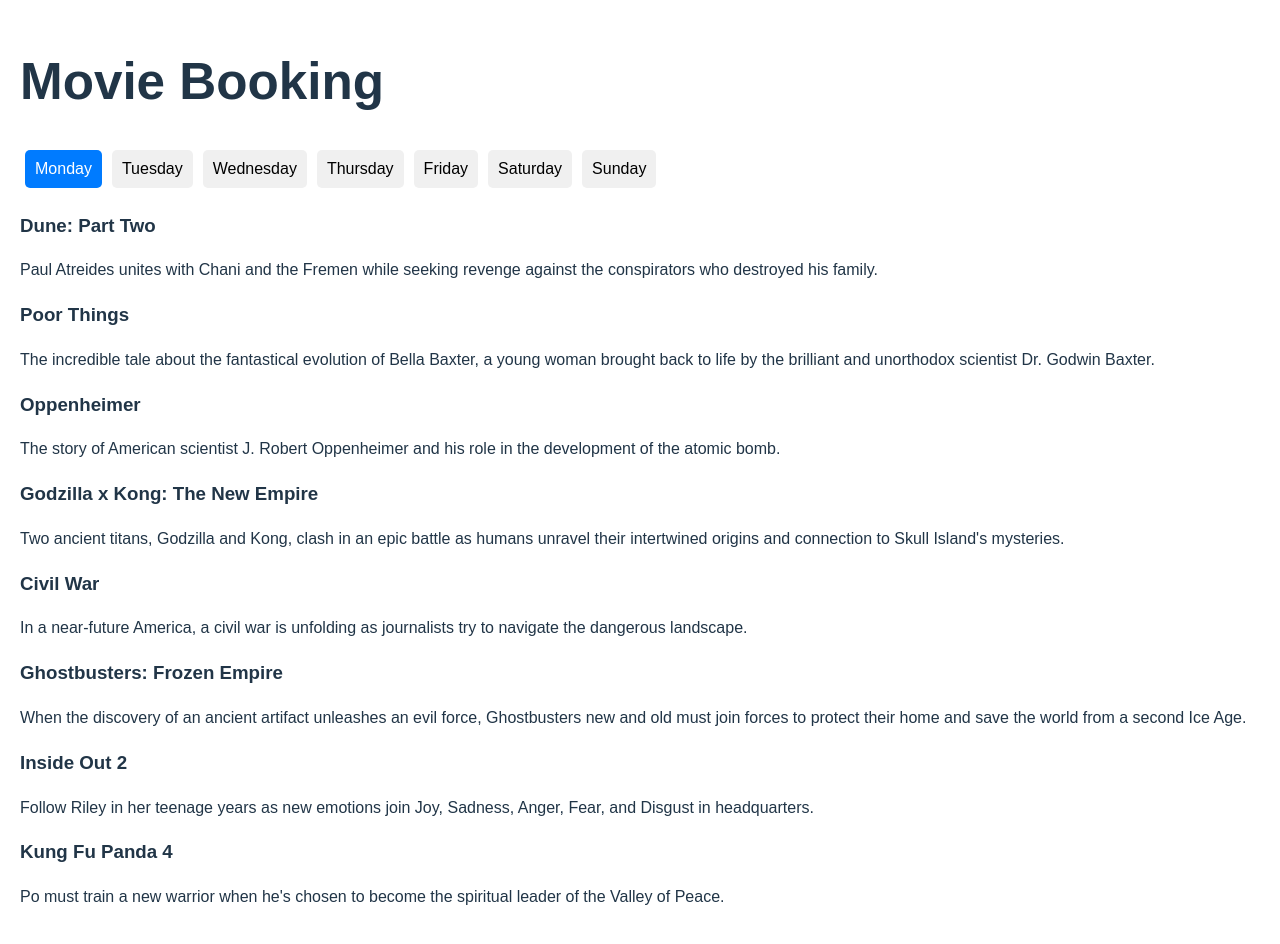
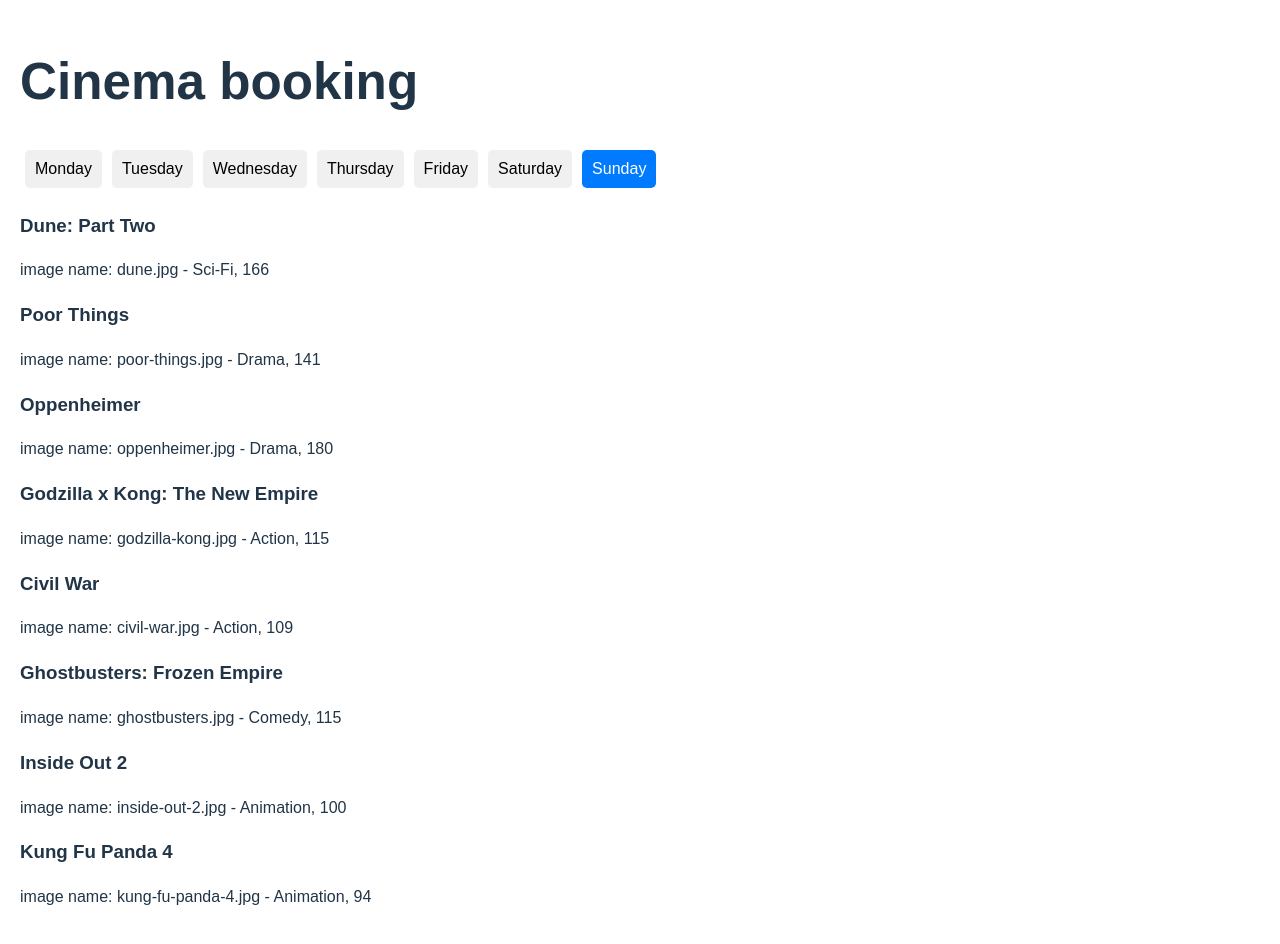
Before and after one commit to zsenu/kliensoldali_webprog_1, a React (Vite) app in the folder tikera-starter-main/: page / in a window 1280 px wide. Built offline with nearby package versions, Linux system fonts and the light colour scheme.

Commit message:
set default day as today

```diff
--- a/tikera-starter-main/src/App.jsx
+++ b/tikera-starter-main/src/App.jsx
@@ -3,9 +3,11 @@
 import MovieList from "./components/MovieList";
 import moviesData from "./assets/movies.json";
 
-function App()
-{
-    const [selectedDay, setSelectedDay] = useState("Monday");
+const App = () => {
+
+    const daysShifted = ["Sunday", "Monday", "Tuesday", "Wednesday", "Thursday", "Friday", "Saturday"];
+
+    const [selectedDay, setSelectedDay] = useState(daysShifted[new Date().getDay()]);
     const [movies, setMovies] = useState([]);
 
     useEffect(() => {
@@ -14,7 +16,7 @@
 
     return(
         <div style={{ padding: "20px", fontFamily: "Arial, sans-serif" }}>
-            <h1>Movie Booking</h1>
+            <h1>Cinema booking</h1>
             <DaySelector selectedDay = {selectedDay} onDayChange = {setSelectedDay} />
             <MovieList movies = {movies} selectedDay = {selectedDay} />
         </div>
--- a/tikera-starter-main/src/components/MovieList.jsx
+++ b/tikera-starter-main/src/components/MovieList.jsx
@@ -11,7 +11,7 @@
                 filteredMovies.map((movie) => (
                     <div key = {movie.id} style = {{ margin: "10px 0"}}>
                         <h3>{movie.title}</h3>
-                        <p>{movie.description}</p>
+                        <p>image name: {movie.image} - {movie.genre}, {movie.duration}</p>
                     </div>
                 ))
             }
```
